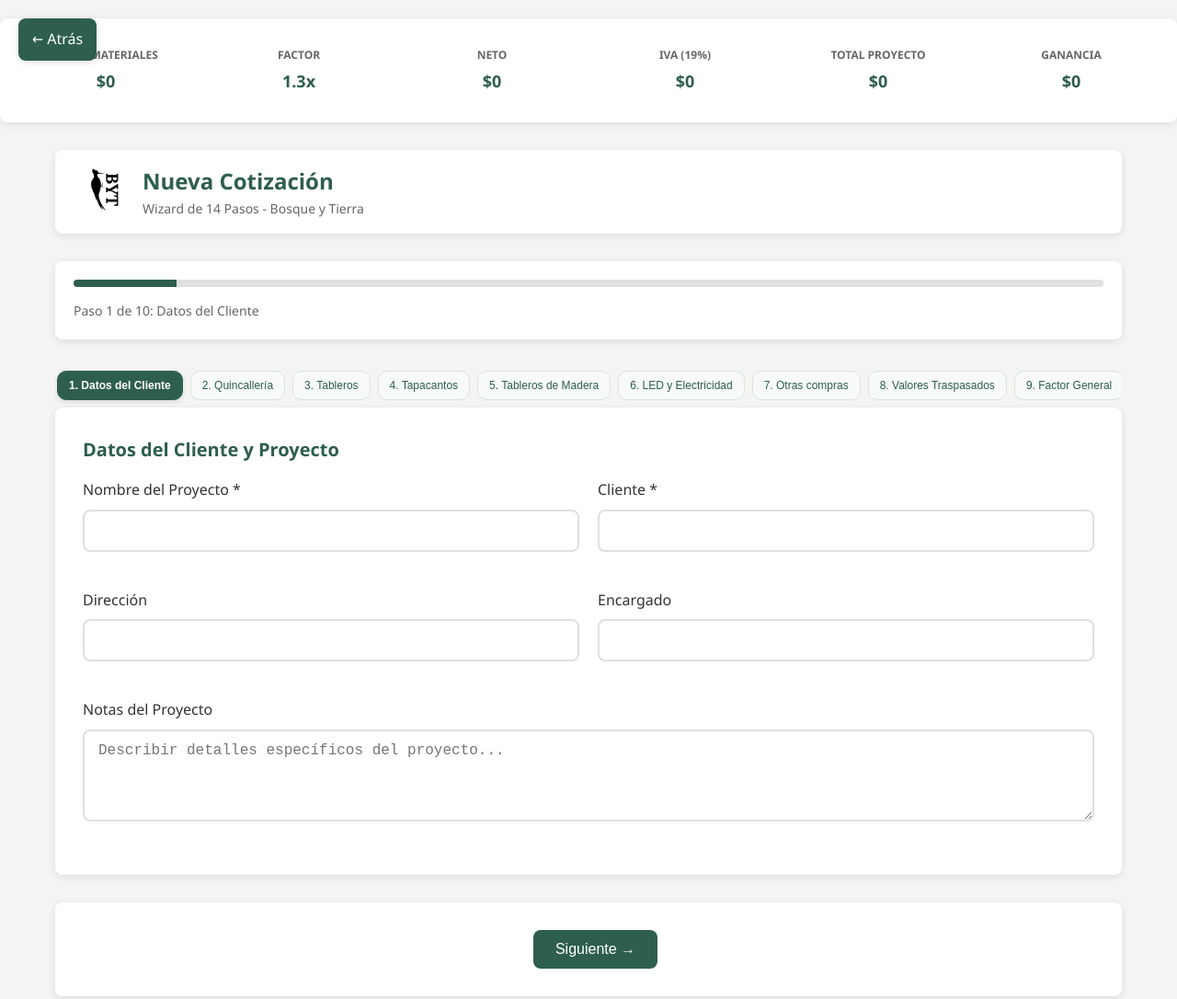
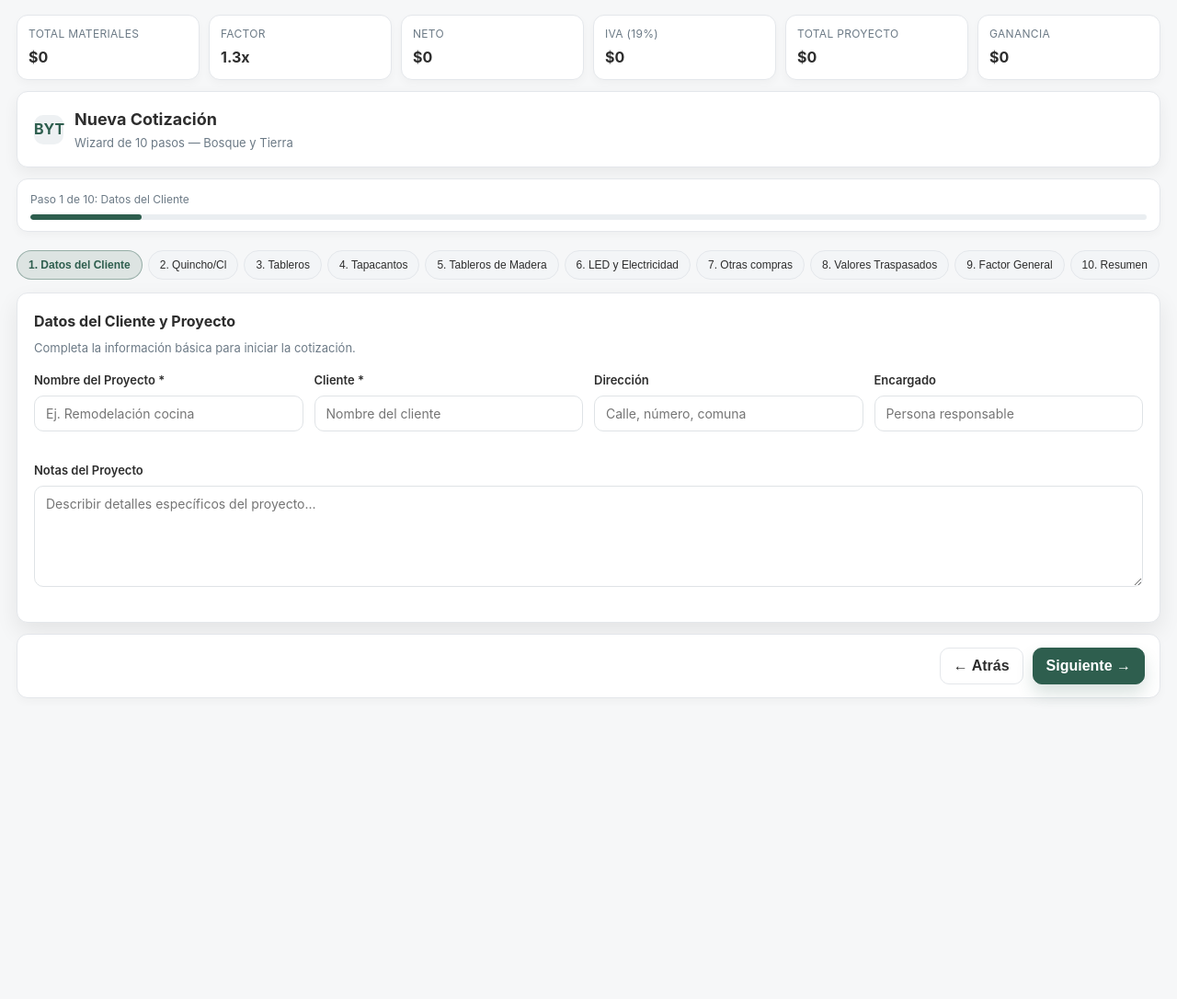
Before and after one commit to bosqueytierra/BYT-SOFTWARE, a website: page BYT_SOFTWARE/src/pages/cotizaciones/nueva.html in a window 1280 px wide. Shown: the whole page at 92% size. After the commit the page ends 800 px from the top, so only its background shows below. Drawn offline with Linux system fonts and the light colour scheme; files that its build step writes are made by us from their sources; a script that the page names is missing.

Commit message:
Refactor nueva.html for improved structure and styles

```diff
--- a/BYT_SOFTWARE/src/pages/cotizaciones/nueva.html
+++ b/BYT_SOFTWARE/src/pages/cotizaciones/nueva.html
@@ -3,308 +3,302 @@
 <head>
   <meta charset="UTF-8">
   <meta name="viewport" content="width=device-width, initial-scale=1.0">
-    <title>Nueva Cotización - BYT SOFTWARE</title>
-    <link rel="stylesheet" href="../../styles/global.css">
+  <title>Nueva Cotización - BYT</title>
+  <link rel="stylesheet" href="../styles/global.css">
+  <style>
+    :root {
+      --bg: #f6f7f8;
+      --card: #ffffff;
+      --border: #e4e7eb;
+      --text: #2d2d2d;
+      --muted: #6c7a86;
+      --primary: #2e5e4e;
+      --accent: #ee7b45;
+      --shadow: 0 6px 16px rgba(0,0,0,0.06);
+      --shadow-soft: 0 10px 24px rgba(0,0,0,0.08);
+    }
+    * { box-sizing: border-box; }
+    body {
+      margin: 0;
+      font-family: "Inter","SF Pro Display","Roboto",system-ui,sans-serif;
+      background: var(--bg);
+      color: var(--text);
+    }
+    a { color: inherit; text-decoration: none; }
 
-        <!-- aca añadí esto -->
-<!-- Estilos del menú de pasos -->
-    <style>
-      .step-nav {
+    .page {
+      max-width: 1280px;
+      margin: 0 auto;
+      padding: 16px 18px 32px;
+    }
+
+    /* Barra KPIs */
+    .kpi-bar {
+      display: grid;
+      grid-template-columns: repeat(auto-fit, minmax(140px, 1fr));
+      gap: 10px;
+      margin-bottom: 12px;
+    }
+    .kpi-chip {
+      background: var(--card);
+      border: 1px solid var(--border);
+      border-radius: 12px;
+      padding: 10px 12px;
+      box-shadow: 0 4px 10px rgba(0,0,0,0.03);
       display: flex;
-        gap: 8px;
-        overflow-x: auto;
-        margin: 12px 0 4px 0;
-        padding: 4px 2px;
+      flex-direction: column;
+      gap: 4px;
     }
-      .step-chip {
-        border: 1px solid #d9e3dd;
-        background: #f7faf8;
+    .kpi-label { font-size: 12px; color: var(--muted); text-transform: uppercase; letter-spacing: 0.3px; }
+    .kpi-value { font-size: 16px; font-weight: 700; color: var(--text); }
+
+    /* Header del wizard */
+    .wizard-card {
+      background: var(--card);
+      border: 1px solid var(--border);
+      border-radius: 12px;
+      padding: 16px 18px;
+      margin-bottom: 12px;
+      box-shadow: var(--shadow);
+      display: flex;
+      align-items: center;
+      gap: 12px;
+    }
+    .wizard-title { margin: 0; font-size: 18px; font-weight: 700; color: var(--text); }
+    .wizard-sub { margin: 0; font-size: 13px; color: var(--muted); }
+
+    /* Progreso */
+    .progress-card {
+      background: var(--card);
+      border: 1px solid var(--border);
+      border-radius: 12px;
+      padding: 12px 14px;
+      margin-bottom: 12px;
+      box-shadow: 0 4px 10px rgba(0,0,0,0.03);
+    }
+    .progress-label { font-size: 12px; color: var(--muted); margin-bottom: 6px; }
+    .progress-track {
+      width: 100%; height: 6px; background: #eaeef1; border-radius: 999px; overflow: hidden;
+    }
+    .progress-fill {
+      height: 100%; background: var(--primary); border-radius: 999px; width: 10%;
+      transition: width 0.3s ease;
+    }
+
+    /* Tabs */
+    .tabs {
+      display: flex;
+      flex-wrap: wrap;
+      gap: 6px;
+      padding: 8px 0 4px;
+      margin-bottom: 10px;
+    }
+    .tab {
       padding: 8px 12px;
+      border-radius: 999px;
+      border: 1px solid var(--border);
+      background: #f3f5f7;
+      color: var(--text);
+      font-size: 12px;
+      cursor: pointer;
+      transition: background 0.15s ease, color 0.15s ease, border 0.15s ease;
+    }
+    .tab.active {
+      background: rgba(46,94,78,0.12);
+      border-color: rgba(46,94,78,0.4);
+      color: var(--primary);
+      font-weight: 700;
+    }
+    .tab:hover { background: #eef1f3; }
+
+    /* Contenido del paso */
+    .step-card {
+      background: var(--card);
+      border: 1px solid var(--border);
+      border-radius: 12px;
+      padding: 18px;
+      box-shadow: var(--shadow-soft);
+    }
+    .step-header { margin-bottom: 14px; }
+    .step-header h3 { margin: 0 0 6px; font-size: 16px; }
+    .step-header p { margin: 0; font-size: 13px; color: var(--muted); }
+
+    .form-grid {
+      display: grid;
+      grid-template-columns: repeat(auto-fit, minmax(260px, 1fr));
+      gap: 12px;
+    }
+    .form-group { display: flex; flex-direction: column; gap: 6px; }
+    .form-group label { font-size: 13px; color: var(--text); font-weight: 600; }
+    .form-group small { color: var(--muted); font-size: 12px; }
+    input, textarea {
+      border: 1px solid #dfe3e6;
+      border-radius: 10px;
+      padding: 10px 12px;
+      font-size: 14px;
+      font-family: inherit;
+      background: #fff;
+      transition: border 0.15s ease, box-shadow 0.15s ease;
+    }
+    input:focus, textarea:focus {
+      outline: none;
+      border-color: rgba(46,94,78,0.65);
+      box-shadow: 0 0 0 3px rgba(46,94,78,0.12);
+    }
+    textarea { min-height: 110px; resize: vertical; }
+
+    /* Footer botones */
+    .footer-card {
+      background: var(--card);
+      border: 1px solid var(--border);
+      border-radius: 12px;
+      padding: 14px 16px;
+      box-shadow: 0 4px 10px rgba(0,0,0,0.03);
+      display: flex;
+      justify-content: flex-end;
+      gap: 10px;
+      margin-top: 12px;
+    }
+    .btn {
+      border: 1px solid var(--border);
+      background: #fff;
+      color: var(--text);
+      padding: 10px 14px;
       border-radius: 10px;
       cursor: pointer;
-        white-space: nowrap;
-        font-size: 12px;
-        color: #2e5e4e;
-        transition: 0.15s;
+      font-weight: 600;
+      transition: background 0.15s ease, box-shadow 0.15s ease, border 0.15s ease;
     }
-      .step-chip:hover { background: #e9f2ed; }
-      .step-chip.active {
-        background: #2e5e4e;
+    .btn:hover { background: #eef1f3; }
+    .btn.primary {
+      background: var(--primary);
       color: #fff;
-        border-color: #2e5e4e;
-        font-weight: 600;
-        box-shadow: 0 2px 6px rgba(0,0,0,0.12);
+      border-color: var(--primary);
+      box-shadow: 0 10px 18px rgba(46,94,78,0.18);
     }
+    .btn.primary:hover { box-shadow: 0 14px 24px rgba(46,94,78,0.24); }
+
+    /* Fade container */
+    .step-shell {
+      opacity: 1;
+      transition: opacity 0.5s ease;
+    }
+    .step-shell.is-fading { opacity: 0; }
   </style>
-
-
-
-
 </head>
 <body>
-    <a href="../menu_principal.html" class="btn-back">← Atrás</a>
+  <div class="page">
+    <div class="kpi-bar">
+      <div class="kpi-chip"><div class="kpi-label">Total materiales</div><div class="kpi-value">$0</div></div>
+      <div class="kpi-chip"><div class="kpi-label">Factor</div><div class="kpi-value">1.3x</div></div>
+      <div class="kpi-chip"><div class="kpi-label">Neto</div><div class="kpi-value">$0</div></div>
+      <div class="kpi-chip"><div class="kpi-label">IVA (19%)</div><div class="kpi-value">$0</div></div>
+      <div class="kpi-chip"><div class="kpi-label">Total proyecto</div><div class="kpi-value">$0</div></div>
+      <div class="kpi-chip"><div class="kpi-label">Ganancia</div><div class="kpi-value">$0</div></div>
+    </div>
 
-    <!-- Barra de Resumen Superior -->
-    <div class="summary-bar">
-        <div class="summary-grid">
-            <div class="summary-item">
-                <span class="summary-label">Total Materiales</span>
-                <span class="summary-value" id="total-materiales">$0</span>
+    <div class="wizard-card">
+      <div style="width:32px;height:32px;border-radius:10px;background:#eef1f3;display:grid;place-items:center;font-weight:700;color:var(--primary);">BYT</div>
+      <div>
+        <h2 class="wizard-title">Nueva Cotización</h2>
+        <p class="wizard-sub">Wizard de 10 pasos — Bosque y Tierra</p>
       </div>
-            <div class="summary-item">
-                <span class="summary-label">Factor</span>
-                <span class="summary-value" id="factor-valor">1.3x</span>
     </div>
-            <div class="summary-item">
-                <span class="summary-label">Neto</span>
-                <span class="summary-value" id="neto-valor">$0</span>
+
+    <div class="progress-card">
+      <div class="progress-label">Paso 1 de 10: Datos del Cliente</div>
+      <div class="progress-track"><div class="progress-fill" style="width:10%;"></div></div>
     </div>
-            <div class="summary-item">
-                <span class="summary-label">IVA (19%)</span>
-                <span class="summary-value" id="iva-valor">$0</span>
+
+    <div class="tabs">
+      <button class="tab active">1. Datos del Cliente</button>
+      <button class="tab">2. Quincho/Cl</button>
+      <button class="tab">3. Tableros</button>
+      <button class="tab">4. Tapacantos</button>
+      <button class="tab">5. Tableros de Madera</button>
+      <button class="tab">6. LED y Electricidad</button>
+      <button class="tab">7. Otras compras</button>
+      <button class="tab">8. Valores Traspasados</button>
+      <button class="tab">9. Factor General</button>
+      <button class="tab">10. Resumen</button>
     </div>
-            <div class="summary-item">
-                <span class="summary-label">Total Proyecto</span>
-                <span class="summary-value" id="total-proyecto">$0</span>
+
+    <div class="step-shell" id="stepShell">
+      <div class="step-card">
+        <div class="step-header">
+          <h3>Datos del Cliente y Proyecto</h3>
+          <p>Completa la información básica para iniciar la cotización.</p>
         </div>
-            <div class="summary-item">
-                <span class="summary-label">Ganancia</span>
-                <span class="summary-value" id="ganancia-valor">$0</span>
+        <div class="form-grid">
+          <div class="form-group">
+            <label>Nombre del Proyecto *</label>
+            <input type="text" placeholder="Ej. Remodelación cocina">
+          </div>
+          <div class="form-group">
+            <label>Cliente *</label>
+            <input type="text" placeholder="Nombre del cliente">
+          </div>
+          <div class="form-group">
+            <label>Dirección</label>
+            <input type="text" placeholder="Calle, número, comuna">
+          </div>
+          <div class="form-group">
+            <label>Encargado</label>
+            <input type="text" placeholder="Persona responsable">
+          </div>
+          <div class="form-group" style="grid-column: 1 / -1;">
+            <label>Notas del Proyecto</label>
+            <textarea placeholder="Describir detalles específicos del proyecto..."></textarea>
           </div>
         </div>
       </div>
 
-    <div class="container">
-        <header class="header">
-            <div class="header-content">
-                <div class="logo-section">
-                    <img src="../../assets/logo_byt.png" alt="Logo BYT" class="logo">
-                    <div>
-                        <h1 class="header-title">Nueva Cotización</h1>
-                        <p class="header-subtitle">Wizard de 14 Pasos - Bosque y Tierra</p>
+      <div class="footer-card">
+        <button class="btn step-link" data-nav="prev">← Atrás</button>
+        <button class="btn primary step-link" data-nav="next">Siguiente →</button>
       </div>
     </div>
   </div>
-        </header>
-
-        <!-- Barra de Progreso -->
-        <div class="wizard-progress">
-            <div class="progress-bar">
-                <div class="progress-fill" id="progreso-barra" style="width:0%;"></div>
-            </div>
-            <div class="step-info" id="progreso-texto">
-                <span>Paso 1 de 10</span>
-                <span><strong>Datos del Cliente</strong></span>
-            </div>
-        </div>
-
- <!-- Menú de pasos clicable -->
-        <div class="step-nav" id="step-nav"></div>
-
-
-
-        <!-- Contenedor del Wizard -->
-        <div class="wizard-container">
-            <!-- Paso 1: Datos del Cliente -->
-            <div id="paso-1" class="wizard-step">
-                <!-- Se genera dinámicamente -->
-            </div>
-
-            <!-- Paso 2: Quincallería -->
-            <div id="paso-2" class="wizard-step" style="display: none;">
-                <!-- Se genera dinámicamente -->
-            </div>
-
-            <!-- Paso 3: Tableros -->
-            <div id="paso-3" class="wizard-step" style="display: none;">
-                <!-- Se genera dinámicamente -->
-            </div>
-
-            <!-- Paso 4: Tapacantos -->
-            <div id="paso-4" class="wizard-step" style="display: none;">
-                <!-- Se genera dinámicamente -->
-            </div>
-
-            <!-- Paso 5: Tableros de Madera -->
-            <div id="paso-5" class="wizard-step" style="display: none;">
-                <!-- Se genera dinámicamente -->
-            </div>
-
-            <!-- Paso 6: LED y Electricidad -->
-            <div id="paso-6" class="wizard-step" style="display: none;">
-                <!-- Se genera dinámicamente -->
-            </div>
-
-            <!-- Paso 7: Otras Compras -->
-            <div id="paso-7" class="wizard-step" style="display: none;">
-                <!-- Se genera dinámicamente -->
-            </div>
-
-            <!-- Paso 8: Valores Traspasados -->
-            <div id="paso-8" class="wizard-step" style="display: none;">
-                <!-- Se genera dinámicamente -->
-            </div>
-
-            <!-- Paso 9: Factor General -->
-            <div id="paso-9" class="wizard-step" style="display: none;">
-                <!-- Se genera dinámicamente -->
-            </div>
-
-            <!-- Paso 10: Resumen Final -->
-            <div id="paso-10" class="wizard-step" style="display: none;">
-                <!-- Se genera dinámicamente -->
-            </div>
-        </div>
-
-        <!-- Botones de Navegación -->
-        <div class="card" style="text-align: center; margin-top: 30px;">
-            <button type="button" class="btn btn-secondary" id="btn-anterior" onclick="anteriorPaso()">
-                ← Anterior
-            </button>
-            <button type="button" class="btn" id="btn-siguiente" onclick="siguientePaso()" style="margin-left: 15px;">
-                Siguiente →
-            </button>
-        </div>
-    </div>
-
-    <!-- Config Supabase: URL y ANON key -->
-    <script src="../../lib/supabaseConfig.js"></script>
-
-    <!-- Inicializador que crea window.supabase y emite supabase:ready -->
-    <script type="module" src="../../js/supabaseBrowserClient.js"></script>
-
-    <!-- Librería globalSupabase (usa el cliente ya creado) -->
-    <script src="../../js/globalSupabase.js" defer></script>
-
-    <!-- Resto de dependencias -->
-    <script src="../../js/categorias_reales.js" defer></script>
-    <script src="../../js/wizard.js" defer></script>
 
   <script>
-        // Verificar autenticación
-        if (!localStorage.getItem('byt_logged_in')) {
-            window.location.href = '../login/login.html';
-        }
+    (function() {
+      const shell = document.getElementById('stepShell');
+      if (!shell) return;
 
-        // Inicializar Supabase al cargar la página (usará globalSupabase.js)
-        window.addEventListener('load', async () => {
-            try {
-                if (window.supabaseClient && typeof window.supabaseClient.validarConexion === 'function') {
-                    const conexionOk = await window.supabaseClient.validarConexion();
-                    if (!conexionOk) {
-                        console.warn('Conexión con Supabase no disponible - funcionando en modo offline');
-                        window.utils?.mostrarNotificacion?.('Trabajando en modo offline', 'warning');
-                    }
-                } else {
-                    console.warn('supabaseClient no está disponible aún en window');
-                }
-            } catch (e) {
-                console.warn('Error validando conexión Supabase:', e);
+      const fadeOut = (cb) => {
+        shell.classList.add('is-fading');
+        setTimeout(() => {
+          cb && cb();
+        }, 250); // mitad de 0.5s para responsividad
+      };
+
+      const fadeIn = () => shell.classList.remove('is-fading');
+
+      // Inicial fade-in
+      shell.classList.add('is-fading');
+      setTimeout(fadeIn, 10);
+
+      // Delegación para links/botones de pasos
+      document.addEventListener('click', (ev) => {
+        const t = ev.target.closest('.step-link');
+        if (!t) return;
+        const href = t.getAttribute('href');
+        const nav = t.getAttribute('data-nav');
+        if (href && href !== '#') {
+          ev.preventDefault();
+          fadeOut(() => { window.location.href = href; });
+        } else if (nav) {
+          ev.preventDefault();
+          // Aquí puedes enganchar tu lógica de cambio de paso si es SPA:
+          // ejemplo: goToStep(nav === 'next' ? +1 : -1);
+          // De momento solo hace fade-in para no romper nada.
+          setTimeout(fadeIn, 10);
         }
       });
+
+      // Si tienes tabs con .tab que navegan por href, puedes agregar href y class step-link para que apliquen fade.
+      // Esto es no-intrusivo: si no hay href/data-nav, no altera nada.
+    })();
   </script>
-
-       <!-- Carga en modo edición o duplicado -->
-    <script>
-      document.addEventListener('DOMContentLoaded', async () => {
-        const params = new URLSearchParams(window.location.search);
-        const editId = params.get('id');
-        const duplicateId = params.get('duplicate');
-        const targetId = duplicateId || editId;
-        if (!targetId) return;
-
-        try {
-          // Asegurar Supabase inicializado
-          if (window.supabaseClient?.init) {
-            await window.supabaseClient.init();
-          }
-
-          // Asegurar que el wizard tenga cliente supabase listo
-          if (window.bytWizard?._ensureSupabase) {
-            await window.bytWizard._ensureSupabase(5000);
-          }
-
-          // Cargar la cotización existente en el wizard
-          if (window.bytWizard?.loadCotizacionSupabase) {
-            const res = await window.bytWizard.loadCotizacionSupabase(targetId);
-            if (!res?.ok) throw new Error(res?.error || 'No se pudo cargar');
-
-            // Si es duplicado, limpiar ID/numero y renombrar proyecto
-            if (duplicateId) {
-              const d = window.bytWizard.datos || {};
-              d._id = null;
-              d.numero = 'COT-' + Date.now();
-              if (d.cliente) {
-                const base = d.cliente.nombre_proyecto || d.cliente.nombre || 'Proyecto';
-                d.cliente.nombre_proyecto = `${base} (Copia)`;
-              }
-              // Re-render paso 1 y barra
-              window.bytWizard.mostrarPaso(1);
-              window.bytWizard.actualizarBarraSuperior?.();
-            }
-          } else {
-            console.warn('loadCotizacionSupabase no disponible en bytWizard');
-          }
-        } catch (e) {
-          console.error('Error cargando cotización (ed/dup)', e);
-          alert('No se pudo cargar la cotización. Intenta de nuevo.');
-        }
-      });
-    </script>
-
-
-
-
-
-
-
-<!-- Menú de pasos: construcción y hook con wizard -->
-    <script>
-    document.addEventListener('DOMContentLoaded', () => {
-      const steps = [
-        '1. Datos del Cliente','2. Quincallería','3. Tableros','4. Tapacantos',
-        '5. Tableros de Madera','6. LED y Electricidad','7. Otras compras',
-        '8. Valores Traspasados','9. Factor General','10. Resumen'
-      ];
-      const nav = document.getElementById('step-nav');
-      if (!nav) return;
-
-      nav.innerHTML = steps.map((t,i)=>`<button class="step-chip" data-step="${i+1}">${t}</button>`).join('');
-
-      nav.addEventListener('click',(e)=>{
-        const btn = e.target.closest('.step-chip');
-        if (!btn) return;
-        const step = Number(btn.dataset.step || 1);
-        if (window.bytWizard?.mostrarPaso) window.bytWizard.mostrarPaso(step);
-      });
-
-      function updateStepNav(step) {
-        nav.querySelectorAll('.step-chip').forEach(chip=>{
-          chip.classList.toggle('active', Number(chip.dataset.step)===Number(step));
-        });
-      }
-
-      const hook = setInterval(()=>{
-        if (window.bytWizard?.mostrarPaso && !window.bytWizard.__patchedNav) {
-          const orig = window.bytWizard.mostrarPaso.bind(window.bytWizard);
-          window.bytWizard.mostrarPaso = function(n){
-            const r = orig(n);
-            updateStepNav(n);
-            return r;
-          };
-          window.bytWizard.__patchedNav = true;
-          updateStepNav(window.bytWizard.pasoActual || 1);
-        }
-      },200);
-      setTimeout(()=>clearInterval(hook),4000);
-    });
-    </script>
-
-
-
-
-
-
-
 </body>
 </html>
```
Lines whose indentation alone changed are shown as unchanged.
